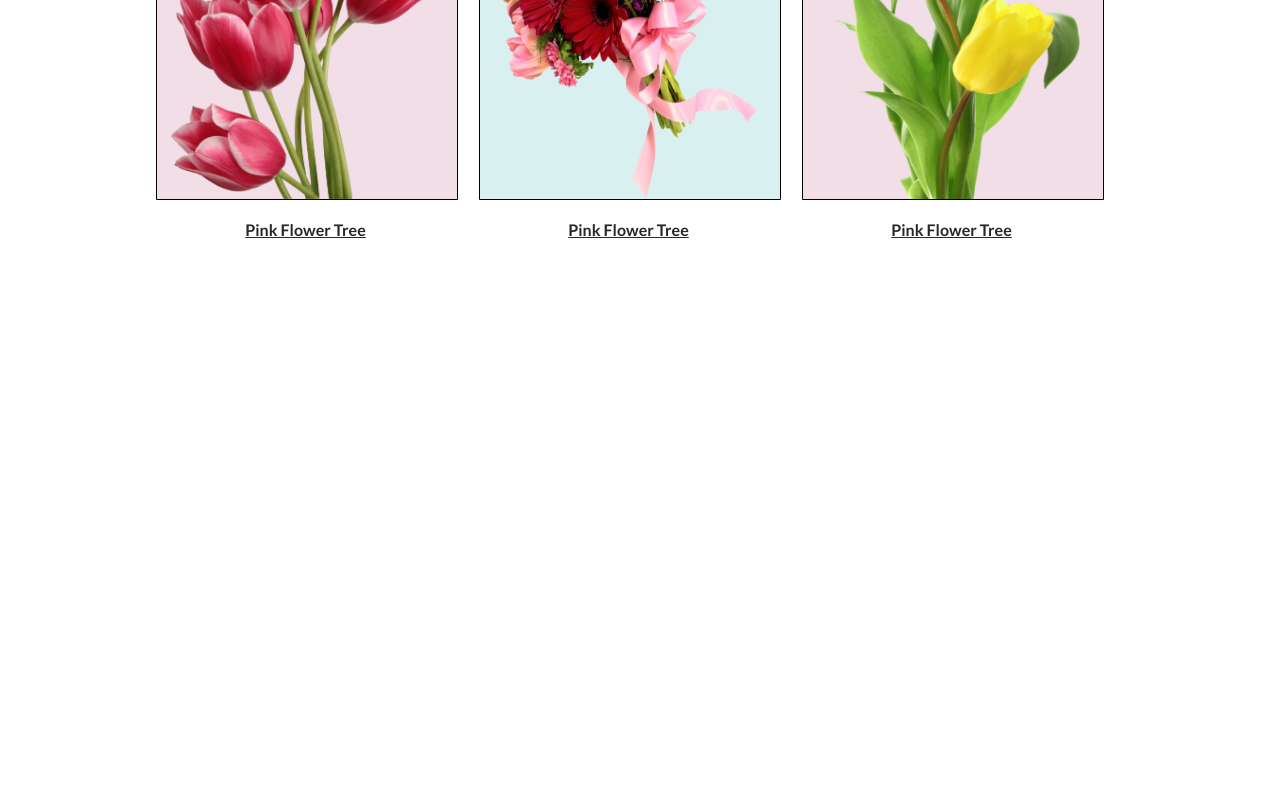
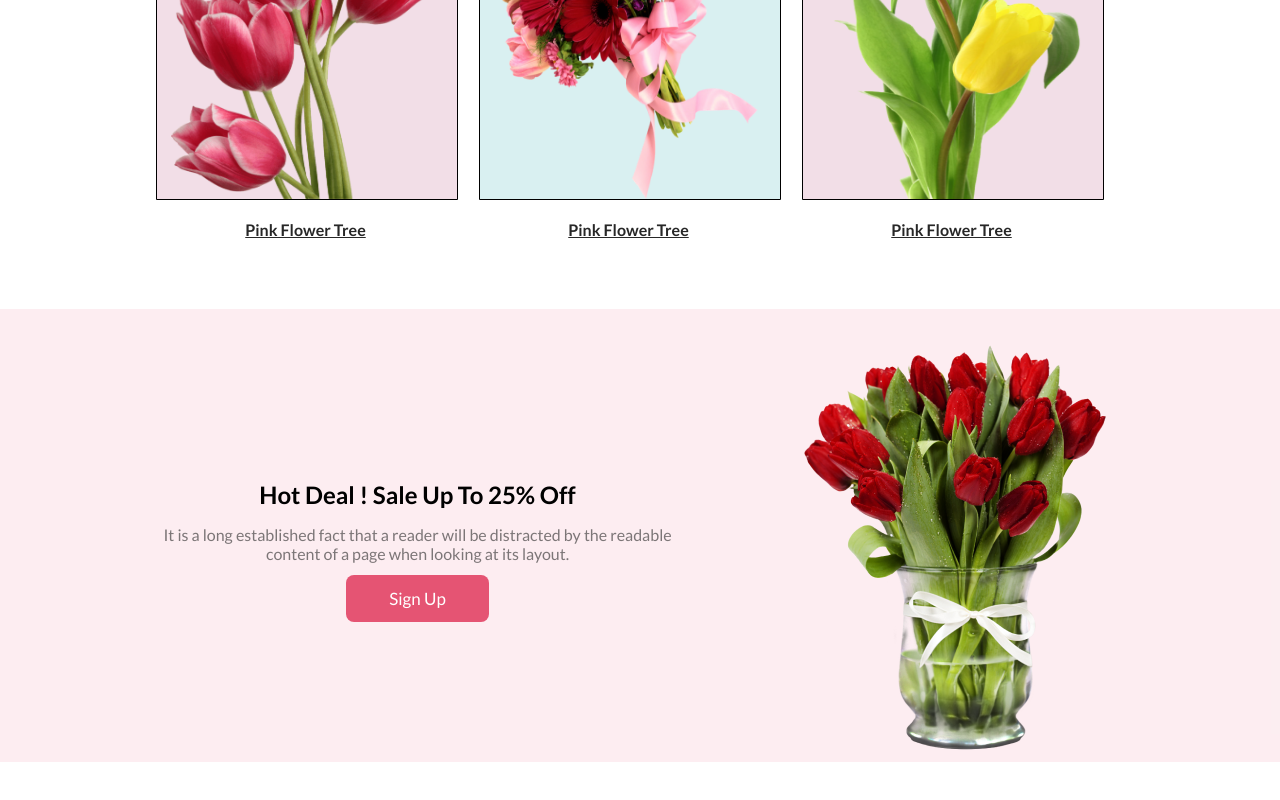
Before and after one commit to Mamun-imtiag/flower-shop-assignment, a plain HTML site: page index.html in a window 1280 px wide. Shown: the part 791-1591 px from the top of the page. Before the commit the page ends 1230 px from the top, so only its background shows below. Drawn offline with Linux system fonts and the light colour scheme.

Commit message:
sale and deal section commited

```diff
--- a/index.html
+++ b/index.html
@@ -14,7 +14,8 @@
             <div>
                 <div class="header-left-side">
                     <h1>Let's make <br> beautiful flowers a <br> part of your life.</h1>
-                <p>It is a long established fact that a reader will be distracted by the readable <br> content of a page when
+                    <p>It is a long established fact that a reader will be distracted by the readable <br> content of a
+                        page when
                         looking at its layout. The point of using Lorem Ipsum is <br> that it has a more-or-less normal
                         distribution of letters.</p>
                     <button class="btn-primary">Shop Now</button>
@@ -32,7 +33,8 @@
         <section>
             <div class="flower-feature">
                 <h1>Our Featured Flowers</h1>
-                <p>It is a long established fact that a reader will be distracted by the readable <br> content of a page when looking at its layout.</p>
+                <p>It is a long established fact that a reader will be distracted by the readable <br> content of a page
+                    when looking at its layout.</p>
             </div>
 
             <div class="pink-flower">
@@ -50,6 +52,21 @@
                 </div>
             </div>
         </section>
+        <!-- hot deal,sale up section -->
+
+        <section class="header-container sale-up-container ">
+            <div class="header-section ">
+                <div class="deal-part">
+                    <h2>Hot Deal ! Sale Up To 25% Off</h2>
+                    <p>It is a long established fact that a reader will be distracted by the readable <br> content of a
+                        page when looking at its layout.</p>
+                    <button class="btn-primary ">Sign Up</button>
+                </div>
+                <div>
+                    <img src="Flower Asset/pngwing 8.png" alt="">
+                </div>
+            </div>
+        </section>
 
     </main>
     <footer>
--- a/styles/style.css
+++ b/styles/style.css
@@ -137,3 +137,12 @@
     background: rgba(167, 33, 98, 0.15);
 
 }
+/* hot deal,sale up section
+ */
+ .sale-up-container{
+    margin-top: 70px;
+ }
+.deal-part{
+    text-align: center;
+
+}
```
Lines whose indentation alone changed are shown as unchanged.
